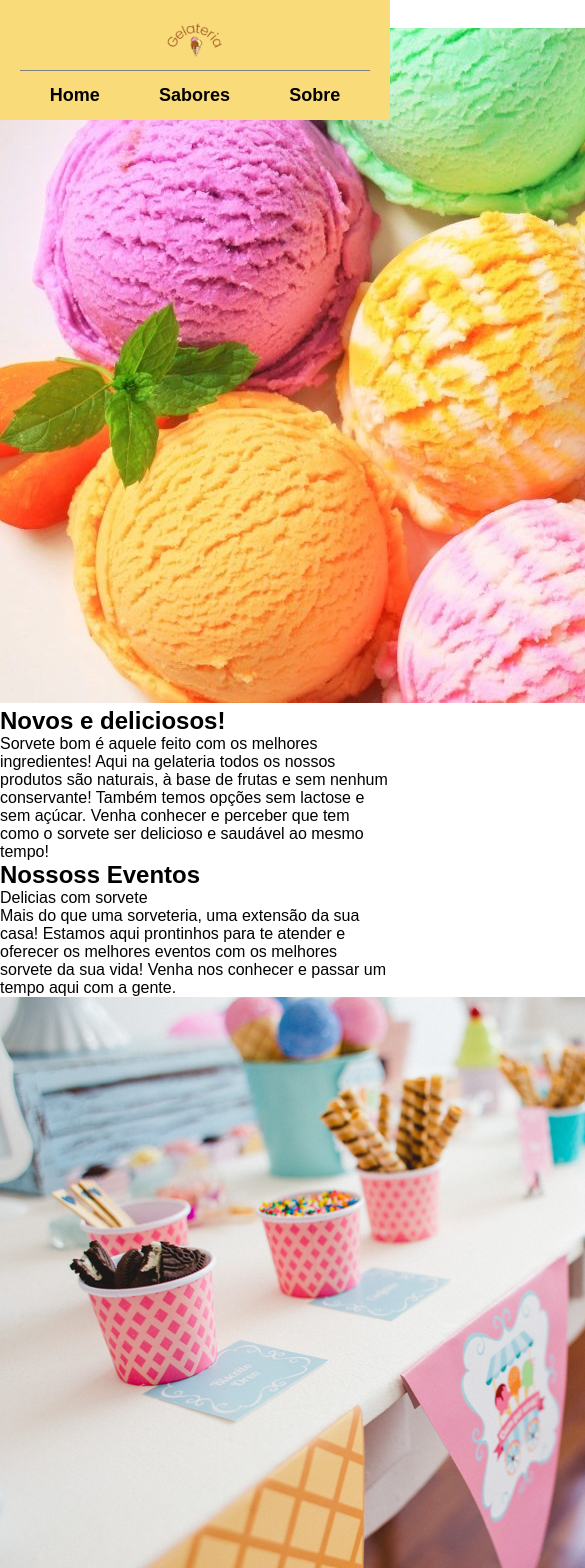
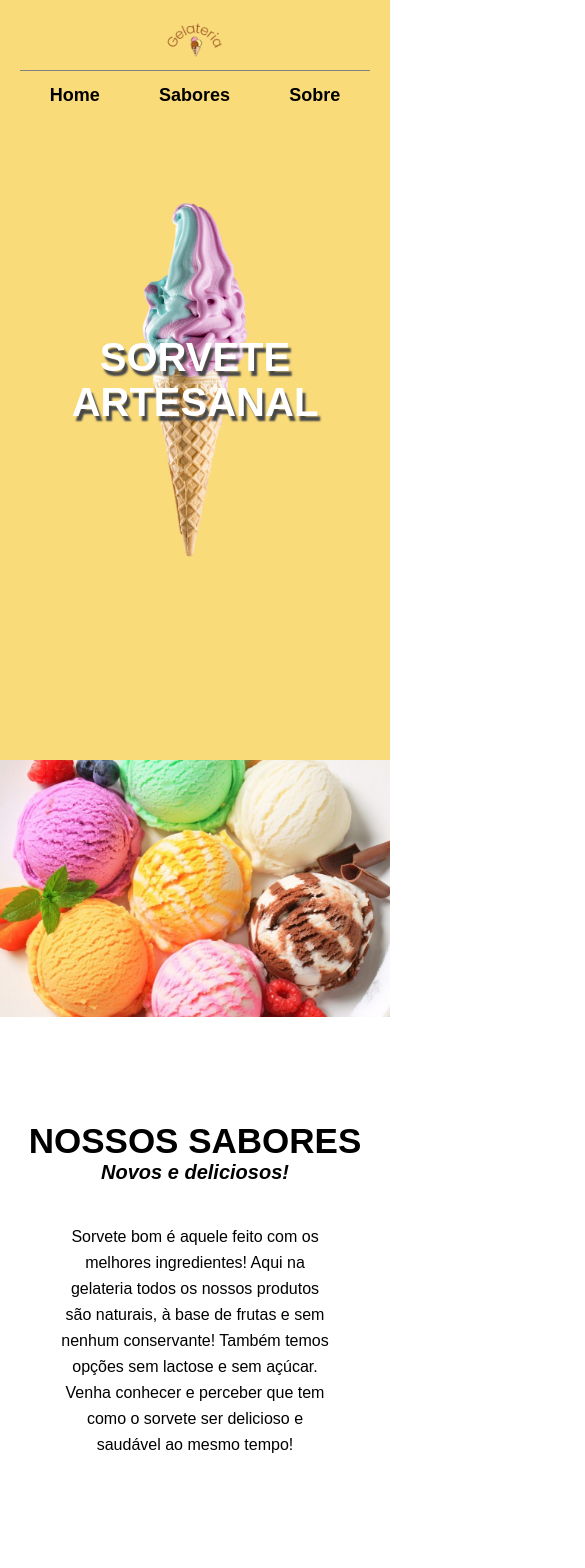
Before and after one commit to Renato007/Projeto-React-Sorveteria, a React (Create React App) app: page / in a window 390 px wide. Shown: the top 1568 px of the page, 585 px wide, since content can reach past the window. Built offline with nearby package versions, Linux system fonts and the light colour scheme.

Commit message:
Estilização e responsividade do componente Home

```diff
--- a/src/paginas/home/index.js
+++ b/src/paginas/home/index.js
@@ -1,51 +1,54 @@
-import React from "react";
-import Topo from "../../compomentes/Topo";
-import Rodape from "../../compomentes/Rodape";
+import Topo from "../../compomentes/Topo"
+import Rodape from "../../compomentes/Rodape"
 
 import "./style.css"
 
 export default function Home() {
-  return (
+  return(
     <div>
+
       <Topo />
+
       <main>
-        <section>
-          <div>
-            <h1>Sorvete Artesanal</h1>
+        <section className="secao-banner">
+          <div className="texto-banner">
+            <h1>SORVETE ARTESANAL</h1>
           </div>
         </section>
 
-        <section>
+        <section className="secao-nossos-sabores">
           <img src="assets/img/banner-sabores.jpg" alt="sorvetes diversos" />
-          <h2>Novos e deliciosos!</h2>
+          <div className="texto-secao-nossos-sabores">
+            <h2>NOSSOS SABORES</h2>
+            <span>Novos e deliciosos!</span>
             <p>
               Sorvete bom é aquele feito com os melhores ingredientes! Aqui na
-            gelateria todos os nossos produtos são naturais, à base de frutas e
-            sem nenhum conservante! Também temos opções sem lactose e sem
-            açúcar. Venha conhecer e perceber que tem como o sorvete ser
-            delicioso e saudável ao mesmo tempo!
+              gelateria todos os nossos produtos são naturais, à base de
+              frutas e sem nenhum conservante! Também temos opções sem lactose
+              e sem açúcar. Venha conhecer e perceber que tem como o sorvete
+              ser delicioso e saudável ao mesmo tempo!
             </p>
+          </div>
         </section>
 
-        <section>
-          <div>
-            <h2>Nossoss Eventos</h2>
-            <span>Delicias com sorvete</span>
+        <section className="secao-nossos-eventos">
+          <div className="texto-secao-nossos-eventos">
+              <h2>NOSSOS EVENTOS</h2>
+              <span>Delicias com sorvete!</span>
               <p>
                 Mais do que uma sorveteria, uma extensão da sua casa! Estamos aqui
-              prontinhos para te atender e oferecer os melhores eventos com os
-              melhores sorvete da sua vida! Venha nos conhecer e passar um tempo
-              aqui com a gente.
+                prontinhos para te atender e oferecer os melhores eventos com os melhores
+                sorvete da sua vida! Venha nos conhecer e passar um tempo aqui com a gente.
               </p>
           </div>
-          <img src="assets/img/eventos-image.jpg" alt="mesa de festa"/>
+          <img src="assets/img/eventos-image.jpg" alt="mesa de festa" />
         </section>
 
-        <section>
-          <img src="assets/img/sobre-image.jpg" alt="pessoas comendo sorvete"/>
-          <div>
+        <section className="secao-sobre-nos">
+          <img src="assets/img/sobre-image.jpg" alt="pessoas comendo sorvete" />
+          <div className="texto-secao-sobre-nos">
             <h2>SOBRE NÓS</h2>
-            <span> Alegria em cada casquinha!</span>
+            <span>Alegria em cada casquinha!</span>
             <p>
               Venha tomar o melhor sorvete da região aqui com a gente! Nós
               estamos há anos no mercado produzindo o que tem de melhor para o
@@ -56,7 +59,9 @@ export default function Home() {
           </div>
         </section>
       </main>
+
       <Rodape />
+
     </div>
-  );
+  )
 }
--- a/src/paginas/home/style.css
+++ b/src/paginas/home/style.css
@@ -0,0 +1,122 @@
+.secao-banner {
+    height: 90vh;
+    /* margin-top: 80px; */
+    display: flex;
+    align-items: center;
+    justify-content: center;
+    background-image: url('/public/assets/img/banner-home.png');
+    background-position: center;
+    background-size: contain;
+    background-repeat: no-repeat;
+    background-color: rgb(249, 219, 121);
+
+}
+
+.texto-banner{
+    display: flex;
+    flex-direction: column;
+    text-align: center;
+    padding: 20px 30px;
+}
+
+.texto-banner h1{
+    font-size: 2rem;
+    color: white;
+    text-shadow: 3px 5px 2px #474747;
+
+}
+
+.secao-nossos-sabores img,
+.secao-nossos-eventos img,
+.secao-sobre-nos img{
+    width:50%;
+    height: auto;
+    object-fit: cover;
+}
+
+.texto-secao-nossos-sabores h2,
+.texto-secao-nossos-eventos h2,
+.texto-secao-sobre-nos h2{
+    font-size: 35px;
+    line-height: 26px;
+    text-align: center;
+}
+
+.texto-secao-nossos-sabores span,
+.texto-secao-nossos-eventos span,
+.texto-secao-sobre-nos span {
+    font-size: 20px;
+    font-style: italic;
+    font-weight: 600;
+    margin-top: 10px;
+}
+
+.texto-secao-nossos-sabores p,
+.texto-secao-nossos-eventos p,
+.texto-secao-sobre-nos p {
+padding: 0 100px;
+line-height: 26px;
+margin: 40px 0;
+}
+
+@media screen and (max-width: 1024px){
+.texto-secao-nossos-sabores p,
+.texto-secao-nossos-eventos p,
+.texto-secao-sobre-nos p {
+padding: 0px 50px;
+}
+}
+
+
+@media screen and (max-width: 768px){
+.text-banner h1{
+ font-size: 60px;
+}
+
+.secao-nossos-sabores{
+    flex-direction: column;
+    align-items: center;
+}
+
+.secao-nossos-sabores img{
+    width: 100%;
+}
+
+.texto-secao-nossos-sabores,
+  .texto-secao-nossos-eventos,
+  .texto-secao-sobre-nos {
+    width: 100%;
+    padding: 100px 10px;
+    text-align: center;
+  }
+
+  .secao-nossos-eventos {
+    flex-direction: column-reverse;
+    align-items: center;
+  }
+
+  .secao-nossos-eventos img {
+    width: 100%;
+  }
+
+  .secao-sobre-nos {
+    flex-direction: column;
+    align-items: center;
+  }
+
+  .secao-sobre-nos img {
+    width: 100%;
+  }
+}
+
+@media screen and (max-width: 425px){
+  .texto-banner h1 {
+    font-size: 40px;
+  }
+
+  .texto-secao-nossos-eventos h2,
+  .texto-secao-nossos-sabores h2,
+  .texto-secao-sobre-nos h2 {
+	line-height: 40px;
+  }
+}
```
Lines whose indentation alone changed are shown as unchanged.
